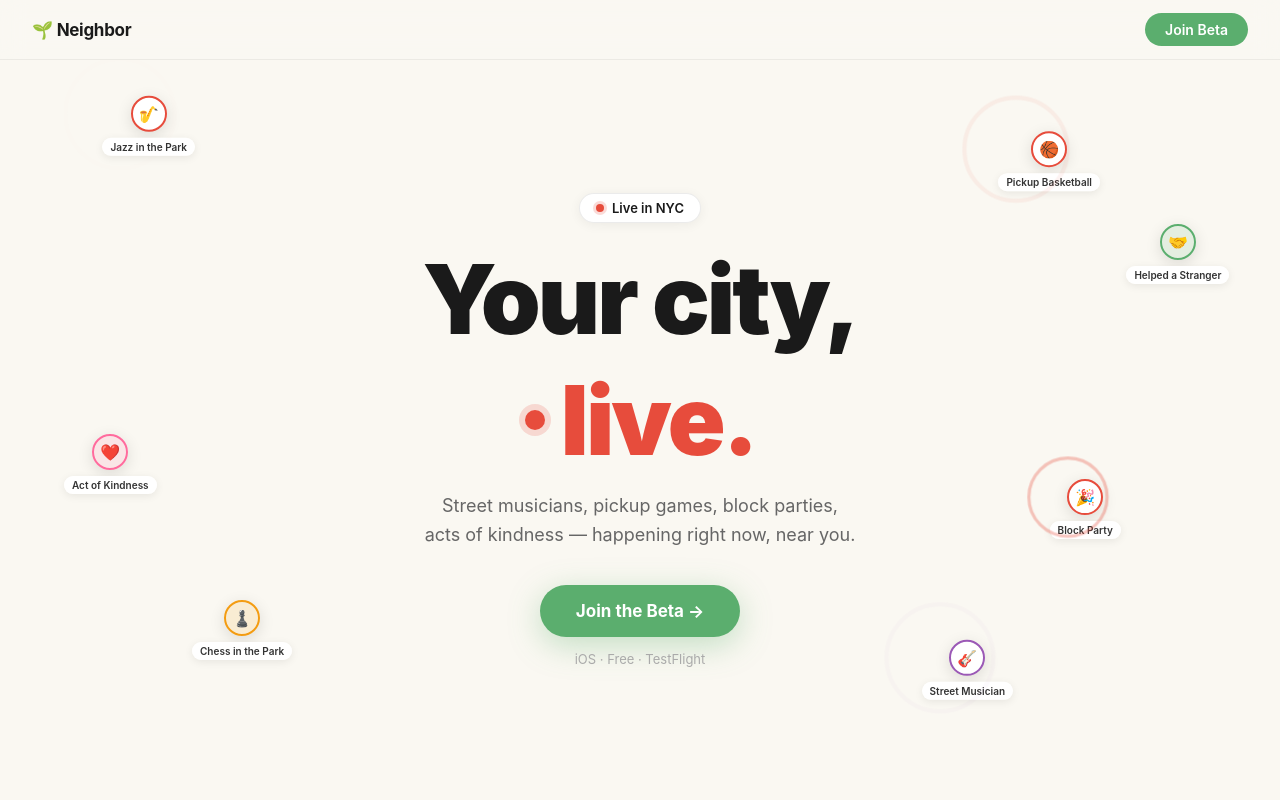
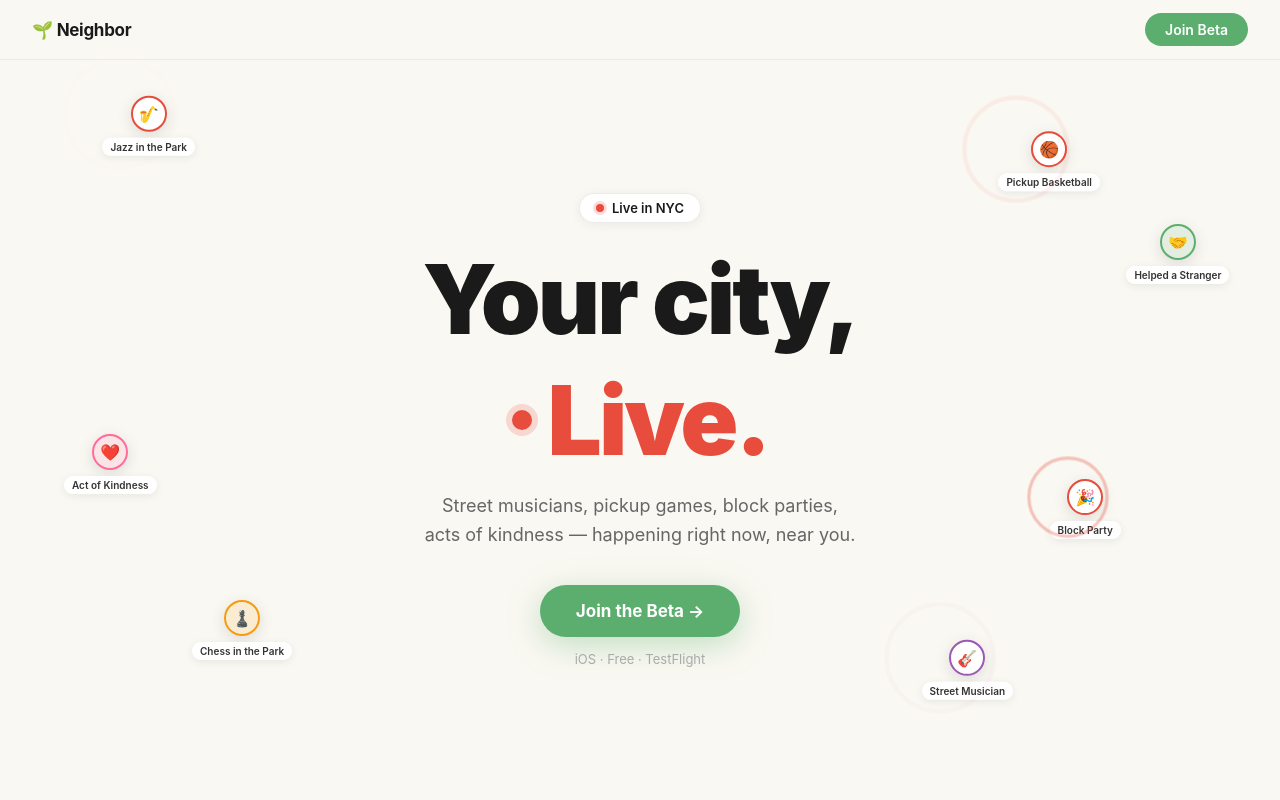
Before and after one commit to worleymatt77/neighbor-web, a Next.js app: page / in a window 1280 px wide. Shown: the top 800 px of the page. Built offline with nearby package versions, Linux system fonts and the light colour scheme.

Commit message:
Capitalize Live.

```diff
--- a/app/page.tsx
+++ b/app/page.tsx
@@ -98,7 +98,7 @@ export default function HomePage() {
                 boxShadow: '0 0 0 6px rgba(231,76,60,0.18)',
                 flexShrink: 0,
               }} />
-              <span style={{ color: '#E74C3C' }}>live.</span>
+              <span style={{ color: '#E74C3C' }}>Live.</span>
             </span>
           </h1>
           <p className="fade-up-3" style={s.heroSub}>
```
